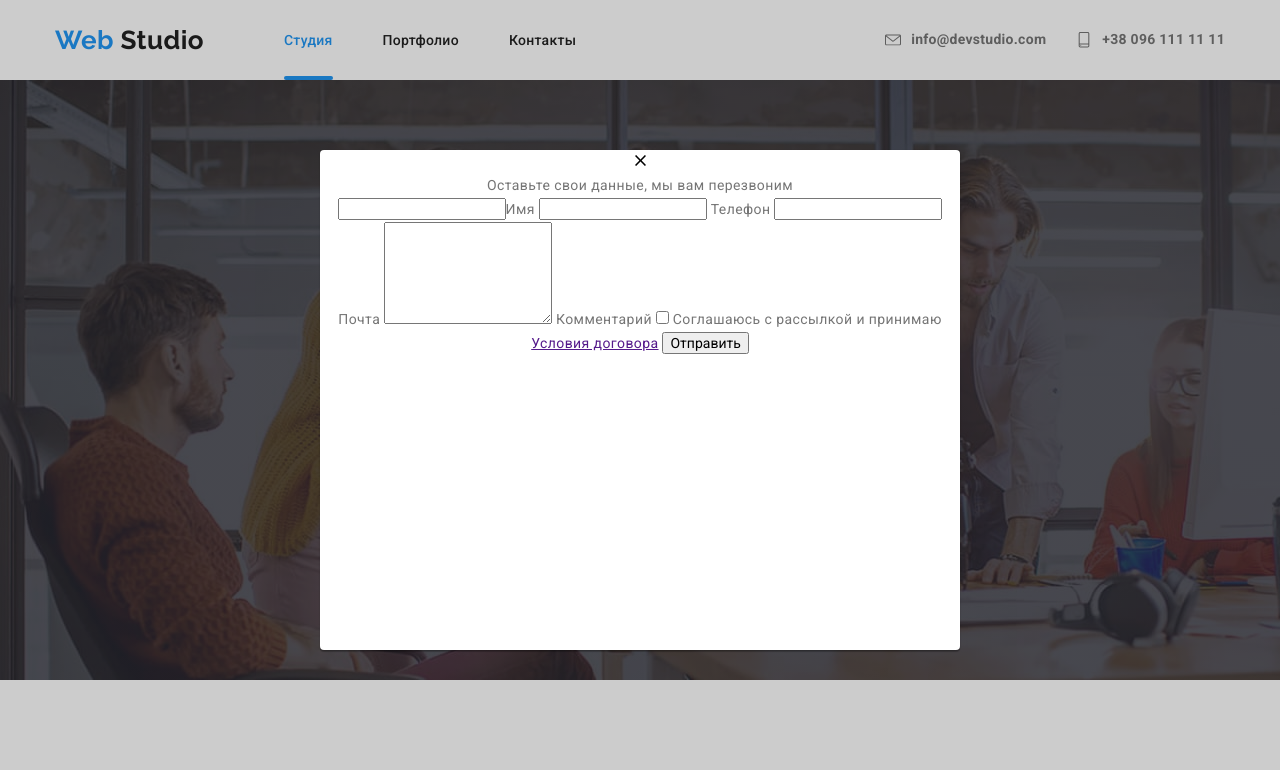
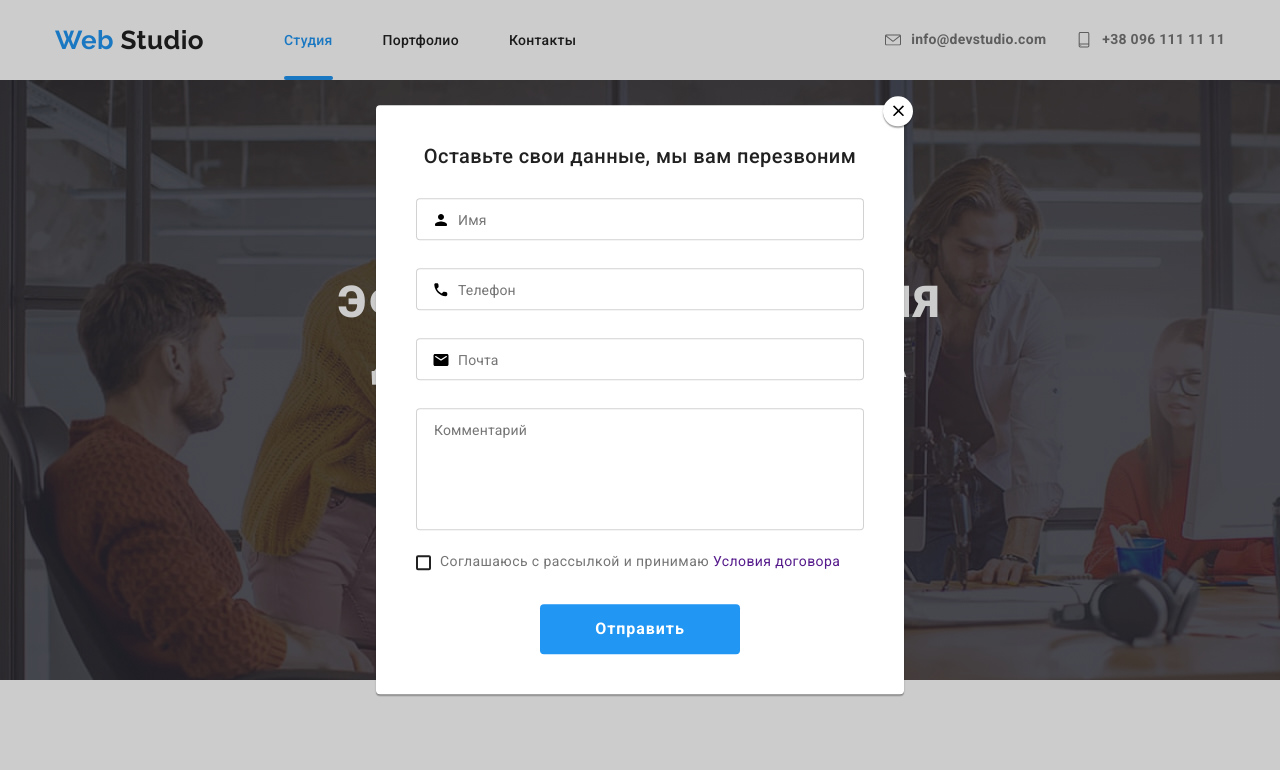
Before and after one commit to luminousnow/goit-markup-hw-06, a plain HTML site: page index.html in a window 1280 px wide. Both pictures are taken after a click on the button "Заказать услугу". Shown: the top 770 px of the page. Drawn offline with nearby package versions, Linux system fonts and the light colour scheme.

Commit message:
додає розмітку модалки

```diff
--- a/css/style.css
+++ b/css/style.css
@@ -62,7 +62,7 @@ img {
 
 /* delete underline from the link */
 .logo--no-link,
-.vrt-button--no-link,
+.button--no-link,
 .address__email--no-link,
 .address__tel--no-link,
 .menu__link--no-link,
@@ -95,7 +95,8 @@ img {
 
 /* hide the item */
 .portfolio__title--hiden,
-.feature__title--hiden {
+.feature__title--hiden,
+.checkbox--hiden {
   position: absolute;
   width: 1px;
   height: 1px;
@@ -115,7 +116,7 @@ img {
 }
 
 /* Virtual button css options*/
-.vrt-button {
+.button {
   display: inline-flex;
   min-width: 200px;
   height: 50px;
@@ -130,6 +131,16 @@ img {
   text-align: center;
 
   background-color: var(--bgc-button);
+}
+
+/* Hero button */
+.hero__btn {
+  border-style: none;
+}
+
+.submit__btn {
+  border-style: none;
+  justify-content: center;
 }
 
 /* Footer button */
@@ -374,10 +385,11 @@ img {
 
 .modal {
   position: absolute;
+  padding: 40px;
   top: 50%;
   left: 50%;
   min-width: 528px;
-  min-height: 500px;
+  /* min-height: 500px; */
   transform: translate(-50%, -50%) scale(1);
 
   background: #ffffff;
@@ -390,10 +402,171 @@ img {
     opacity 250ms cubic-bezier(0.4, 0, 0.2, 1);
 }
 
+.modal__close-btn {
+  position: absolute;
+  width: 30px;
+  height: 30px;
+  top: 0;
+  right: 0;
+  transform: translate(30%, -30%);
+
+  border-radius: 50%;
+  border-style: none;
+  background-color: var(--bgc-primary);
+  box-shadow: 0px 2px 1px rgba(0, 0, 0, 0.2), 0px 1px 1px rgba(0, 0, 0, 0.14),
+    0px 1px 3px rgba(0, 0, 0, 0.12);
+}
+
 .backdrop--hiden .modal {
   transform: translate(-50%, -50%) scale(1.1);
 
   opacity: 0;
+}
+
+/* Forms */
+.form__field {
+  display: block;
+  position: relative;
+}
+
+.form__field:not(:nth-last-of-type(-n + 2)) {
+  margin-bottom: 28px;
+}
+
+.form__field:nth-last-of-type(2) {
+  margin-bottom: 20px;
+}
+
+.form__field:nth-last-of-type(1) {
+  margin-bottom: 30px;
+}
+
+input {
+  display: block;
+  width: 100%;
+  padding: 12px 12px 12px 42px;
+
+  font-size: 14px;
+  line-height: 1.14;
+  letter-spacing: 0.01em;
+
+  color: var(--font-primary-color);
+  border: 1px solid rgba(33, 33, 33, 0.2);
+  border-radius: 4px;
+}
+
+input:focus {
+  border: 1px solid #2196f3;
+}
+
+.form__field > input:focus ~ .form__icon {
+  fill: var(--font-active-element);
+}
+
+.form__field > input:focus ~ .form__field-title {
+  transform: translate(-25px, -20px);
+
+  color: var(--font-active-element);
+}
+
+.form__input:not(:placeholder-shown) ~ .form__field-title {
+  transform: translate(-25px, -20px);
+}
+
+textarea {
+  display: block;
+  resize: none;
+  width: 100%;
+  padding: 12px 16px;
+
+  border: 1px solid rgba(33, 33, 33, 0.2);
+  box-sizing: border-box;
+  border-radius: 4px;
+}
+
+textarea:focus {
+  border: 1px solid #2196f3;
+}
+
+textarea:focus ~ .form__field-title {
+  transform: translate(0px, -20px);
+
+  color: var(--font-active-element);
+}
+
+textarea:not(:placeholder-shown) ~ .form__field-title {
+  transform: translate(0px, -20px);
+}
+
+.modal__title {
+  padding-bottom: 30px;
+  font-weight: 500;
+  font-size: 20px;
+  line-height: 1.15;
+
+  text-align: center;
+  color: var(--font-secondary-color);
+}
+
+.form__field-title {
+  position: absolute;
+  top: 0;
+  left: 42px;
+  transform: translateY(95%);
+
+  font-size: 14px;
+  line-height: 1.14;
+  letter-spacing: 0.01em;
+
+  color: var(--font-primary-color);
+  transition: transform 250ms cubic-bezier(0.4, 0, 0.2, 1);
+}
+
+.form__field-title--no-image {
+  left: 18px;
+}
+
+.form__icon {
+  position: absolute;
+  width: 18px;
+  height: 18px;
+  top: 0;
+  left: 16px;
+  transform: translateY(70%);
+}
+
+.form__field.policy {
+  display: flex;
+  align-items: center;
+}
+
+.form__field.policy > a {
+  display: contents;
+}
+
+.checkbox__icon {
+  display: inline-flex;
+  margin-right: 9px;
+  width: 15px;
+  height: 15px;
+
+  border: 2px solid var(--font-secondary-color);
+  border-radius: 2px;
+}
+
+.checkbox:checked ~ .checkbox__icon {
+  display: inline-flex;
+  margin-right: 9px;
+  width: 15px;
+  height: 15px;
+
+  border: 2px solid var(--font-active-element);
+  border-radius: 2px;
+  background-origin: content-box;
+  background-color: var(--font-active-element);
+  background-image: url(../img/icon-checked.svg);
+  background-repeat: no-repeat;
+  background-size: contain;
 }
 
 /* Sections css options*/
@@ -690,17 +863,18 @@ img {
 
 .join__conteiner {
   display: inline-flex;
+  align-items: center;
 }
 
 .join__email {
   margin-right: 12px;
-  padding: 0px 12px;
+  padding: 15px 16px;
   width: 358px;
 
   color: var(--font-ftr-contact);
   background-color: var(--bgc-footer);
   font-size: 16px;
-  line-height: 1.87;
+  line-height: 1.25;
 
   border: 1px solid rgba(255, 255, 255, 0.3);
   border-radius: 4px;
--- a/index.html
+++ b/index.html
@@ -87,53 +87,87 @@
           <h1 class="hero__title">
             Эффективные решения для вашего бизнеса
           </h1>
-          <button class="vrt-button vrt-button--no-link" data-modal-open>
+          <button class="hero__btn button button--no-link" data-modal-open>
             Заказать услугу
           </button>
           <div class="backdrop backdrop--hiden" data-modal>
             <div class="modal">
-              <a
-                href=""
-                class="modal__close-btn"
-                width="30"
-                height="30"
-                data-modal-close
-              >
+              <button class="modal__close-btn" data-modal-close>
                 <svg class="modal__close-icon" width="11" height="11">
                   <use href="./img/sprite.svg#icon-close"></use>
                 </svg>
-              </a>
-              <p>Оставьте свои данные, мы вам перезвоним</p>
-              <label class="modal__field">
+              </button>
+              <p class="modal__title">
+                Оставьте свои данные, мы вам перезвоним
+              </p>
+              <form class="form js-speaker-form">
+                <label class="form__field">
                   <input
+                    class="form__input"
                     type="text"
                     name="name"
                     minlength="3"
                     maxlength="20"
-                />Имя
+                    autocomplete="name"
+                    placeholder=" "
+                  />
+                  <span class="form__field-title">Имя</span>
+                  <svg class="form__icon">
+                    <use href="./img/sprite.svg#modal-person"></use>
+                  </svg>
                 </label>
 
-              <label class="modal__field">
-                <input type="tel" name="tel" />
-                Телефон
+                <label class="form__field">
+                  <input
+                    class="form__input"
+                    type="tel"
+                    name="tel"
+                    autocomplete="tel"
+                    placeholder=" "
+                  />
+                  <span class="form__field-title">Телефон</span>
+                  <svg class="form__icon">
+                    <use href="./img/sprite.svg#modal-phone"></use>
+                  </svg>
                 </label>
 
-              <label class="modal__field">
-                <input type="email" name="mail" />
-                Почта
+                <label class="form__field">
+                  <input
+                    class="form__input"
+                    type="email"
+                    name="email"
+                    autocomplete="email"
+                    placeholder=" "
+                  />
+                  <span class="form__field-title">Почта</span>
+                  <svg class="form__icon">
+                    <use href="./img/sprite.svg#modal-email"></use>
+                  </svg>
                 </label>
 
-              <label class="modal__field">
-                <textarea name="comment" id="comment" rows="6"></textarea>
-                Комментарий
+                <label class="form__field">
+                  <textarea name="comment" rows="6" placeholder=" "></textarea>
+                  <span class="form__field-title form__field-title--no-image"
+                    >Комментарий</span
+                  >
                 </label>
 
-              <label class="modal__field">
-                <input type="checkbox" name="agree" />
+                <label class="form__field policy">
+                  <input
+                    class="checkbox checkbox--hiden"
+                    type="checkbox"
+                    name="policy"
+                    value="agree"
+                  />
+                  <span class="checkbox__icon"></span>
                   Соглашаюсь с рассылкой и принимаю
+
                   <a href="">Условия договора</a>
                 </label>
-              <button type="submit">Отправить</button>
+                <button class="submit__btn button" type="submit">
+                  Отправить
+                </button>
+              </form>
             </div>
           </div>
         </div>
@@ -632,7 +666,7 @@
                 id="email"
                 placeholder="E-mail"
               />
-              <a class="vrt-button join__btn join__btn--no-link" href=""
+              <a class="button join__btn join__btn--no-link" href=""
                 >Подписаться
                 <svg class="icon-send" width="20" height="20">
                   <use href="./img/sprite.svg#icon-send"></use>
@@ -645,5 +679,21 @@
       </div>
     </footer>
     <script src="./js/modal.js"></script>
+    <!-- test sending form -->
+    <script>
+      (() => {
+        document
+          .querySelector(".js-speaker-form")
+          .addEventListener("submit", (e) => {
+            e.preventDefault();
+
+            new FormData(e.currentTarget).forEach((value, name) =>
+              console.log(`${name}: ${value}`)
+            );
+
+            e.currentTarget.reset();
+          });
+      })();
+    </script>
   </body>
 </html>
```
Lines whose indentation alone changed are shown as unchanged.
